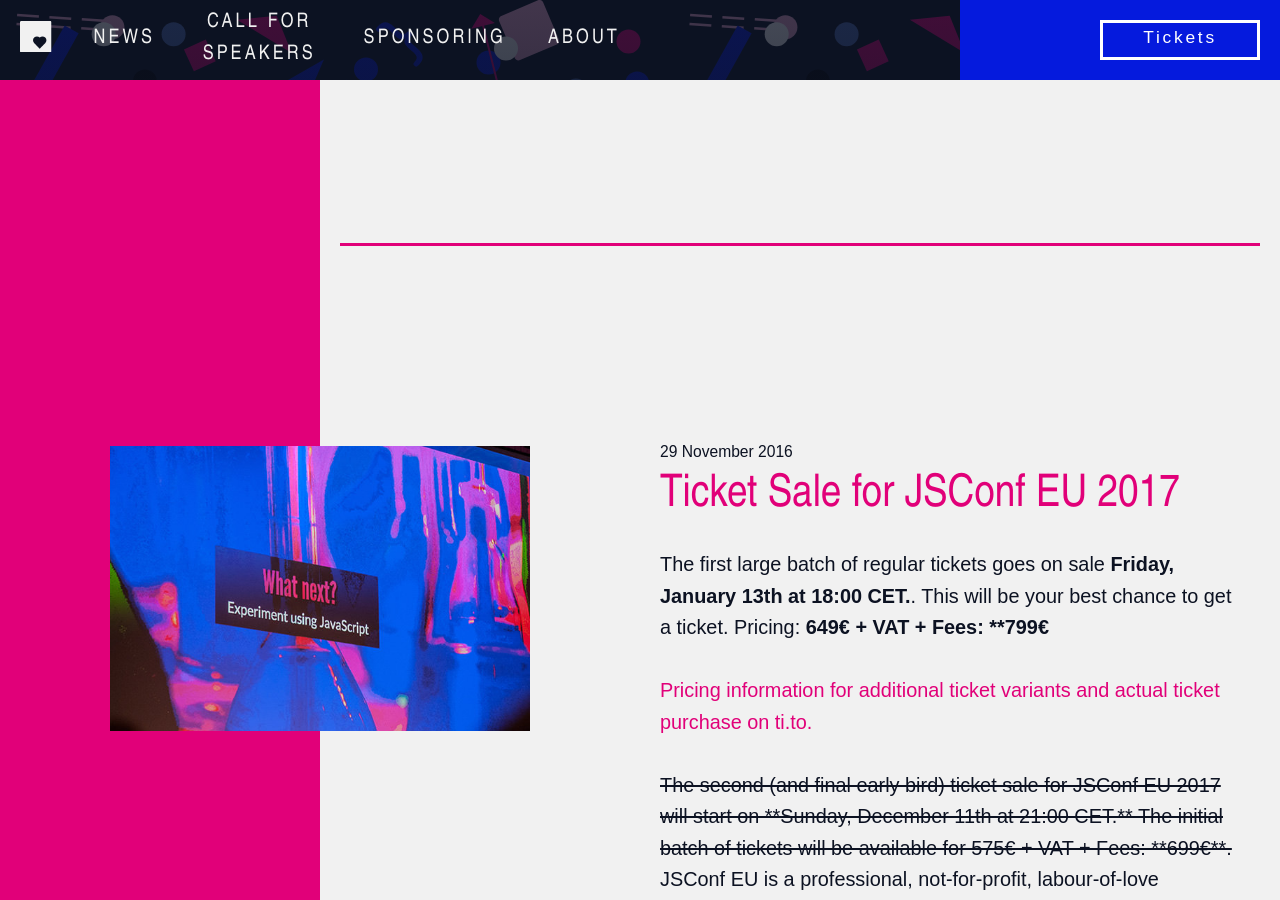
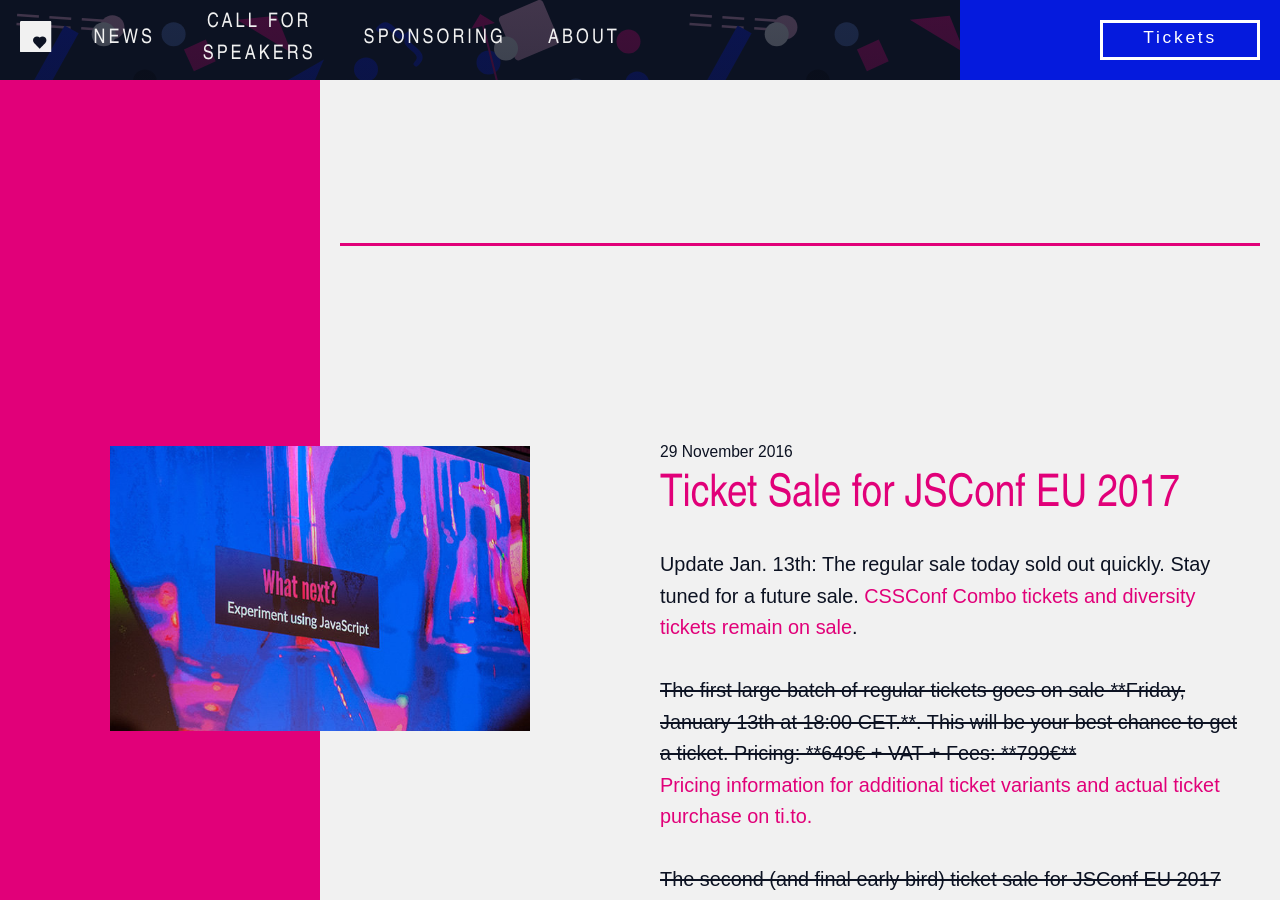
Before and after one commit to jsconf/2017.jsconf.eu, a Jekyll site: the page built from _posts/2016-11-29-tickets.md, in a window 1280 px wide and 900 px high. Built offline with Jekyll 4.4.1, drawn with Linux system fonts in a browser that asks for light colours; nearby versions of some CDN libraries; comment, search, counter and statistics services are not loaded.

Commit message:
Ticket update

```diff
--- a/_posts/2016-11-29-tickets.md
+++ b/_posts/2016-11-29-tickets.md
@@ -8,7 +8,9 @@
 
 {% include post-header.html %}
 
-The first large batch of regular tickets goes on sale **Friday, January 13th at 18:00 CET.**. This will be your best chance to get a ticket. Pricing: **649€ + VAT + Fees: **799€**
+Update Jan. 13th: The regular sale today sold out quickly. Stay tuned for a future sale. [CSSConf Combo tickets and diversity tickets remain on sale](https://ti.to/jsconfeu/jsconfeu2017).
+
+<strike>The first large batch of regular tickets goes on sale **Friday, January 13th at 18:00 CET.**. This will be your best chance to get a ticket. Pricing: **649€ + VAT + Fees: **799€**</strike>
 
 [Pricing information for additional ticket variants and actual ticket purchase on ti.to.](https://ti.to/jsconfeu/jsconfeu2017)
 
```
